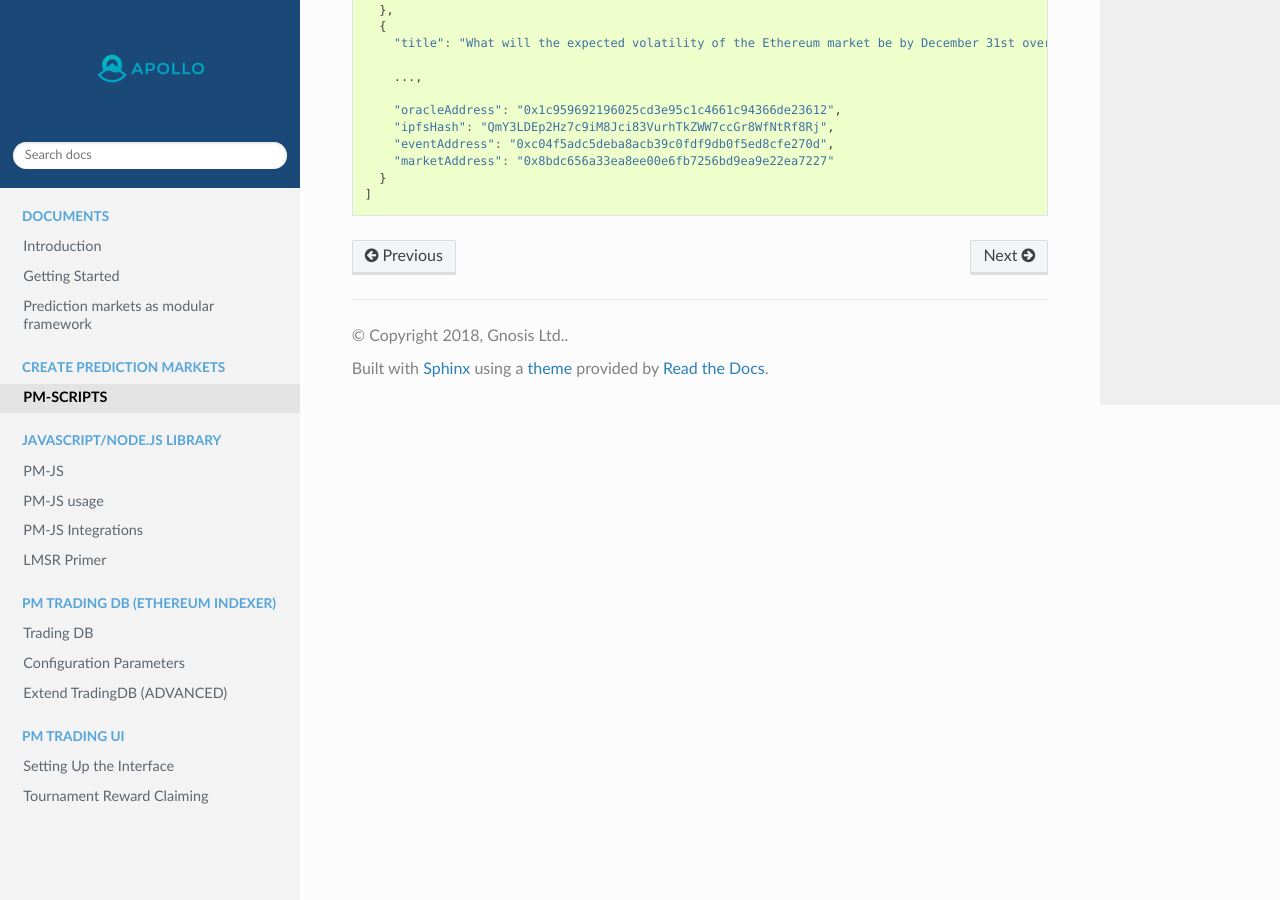
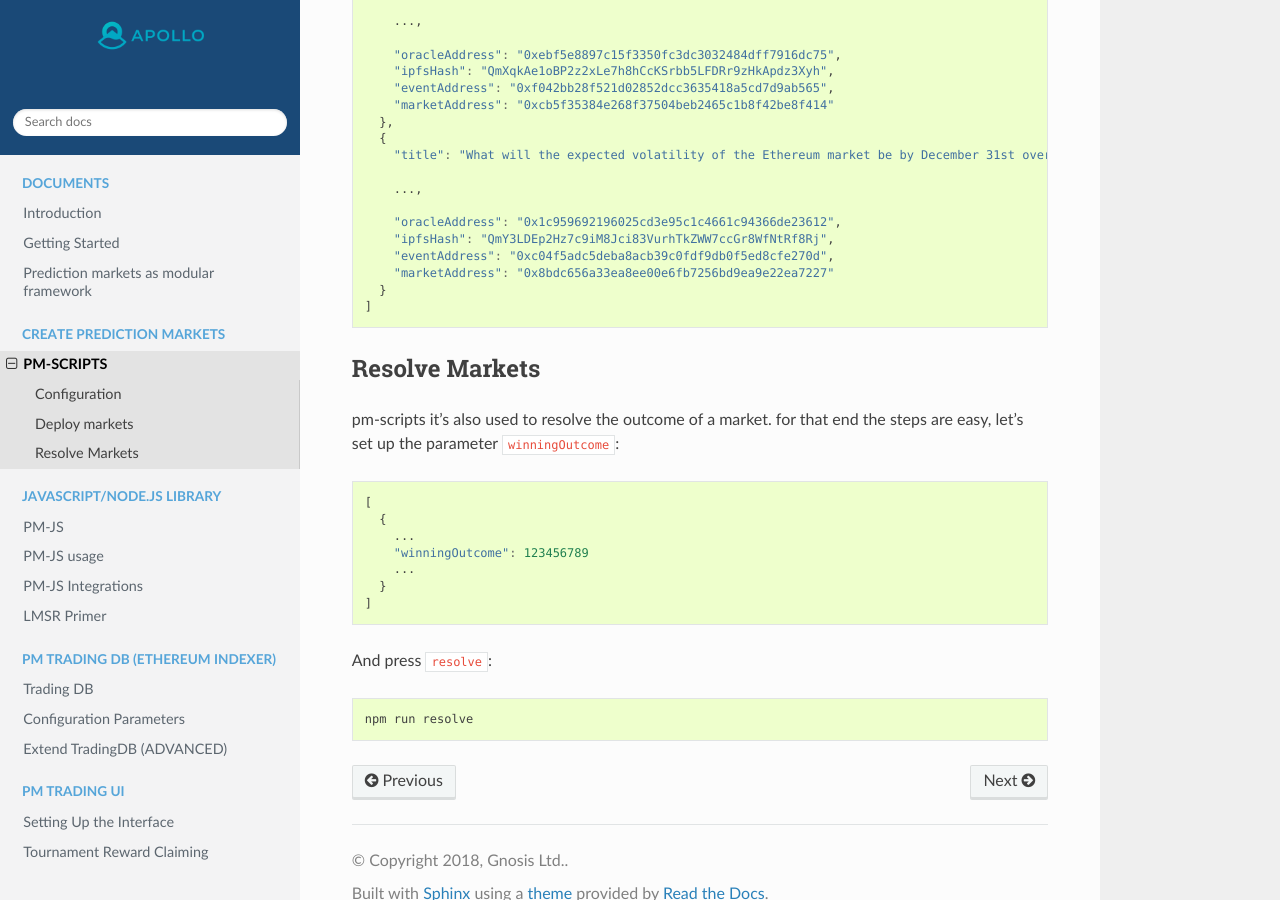
Before and after one commit to uivlis/conditional-tokens, a Sphinx documentation site: the page built from source/pm-scripts.md, in a window 1280 px wide and 900 px high, scrolled down 1669 px. Built offline with Sphinx 7.4.7 and the Read the Docs theme 2.0.0, drawn with Linux system fonts in a browser that asks for light colours; some of the changed text lies outside the part shown.

Commit message:
missing pm-scripts info

````diff
--- a/source/pm-scripts.md
+++ b/source/pm-scripts.md
@@ -2,6 +2,8 @@
 pm-scripts it's the recommended tool for deploying your prediction markets contracts. It allows to deploy easily in any network all kind of prediction markets even without understanding of what are all the pieces of a prediction market.
 
 Let's start by getting the [pm-scripts](https://github.com/gnosis/pm-scripts). We will configure the utils in the following way:
+
+## Configuration
 
 `conf/config.json`: Let's configure the pm-scripts use the `mnemonic` we used earlier to deploy the smart contracts. Also, make sure that the `collateralToken` is set to the deployed token. Finally, make sure that the `tradingDB` instance is pointed at an instance configured for your tournament. For example:
 
@@ -28,6 +30,8 @@ Let's start by getting the [pm-scripts](https://github.com/gnosis/pm-scripts). W
   "collateralToken": "0x0152b7ed5a169e0292525fb2bf67ef1274010c74"
 }
 ```
+
+## Deploy markets
 
 `conf/markets.json`: We list the markets on which we would like to operate here:
 
@@ -89,3 +93,19 @@ Then, we use `npm run deploy` to deploy these markets to the network. These mark
   }
 ]
 ```
+
+## Resolve Markets
+pm-scripts it's also used to resolve the outcome of a market. for that end the steps are easy, let's set up the parameter `winningOutcome`:
+```javascript
+[
+  {
+    ...
+    "winningOutcome": 123456789
+    ...
+  }
+]
+```
+And press `resolve`:
+```sh
+npm run resolve
+```
````
